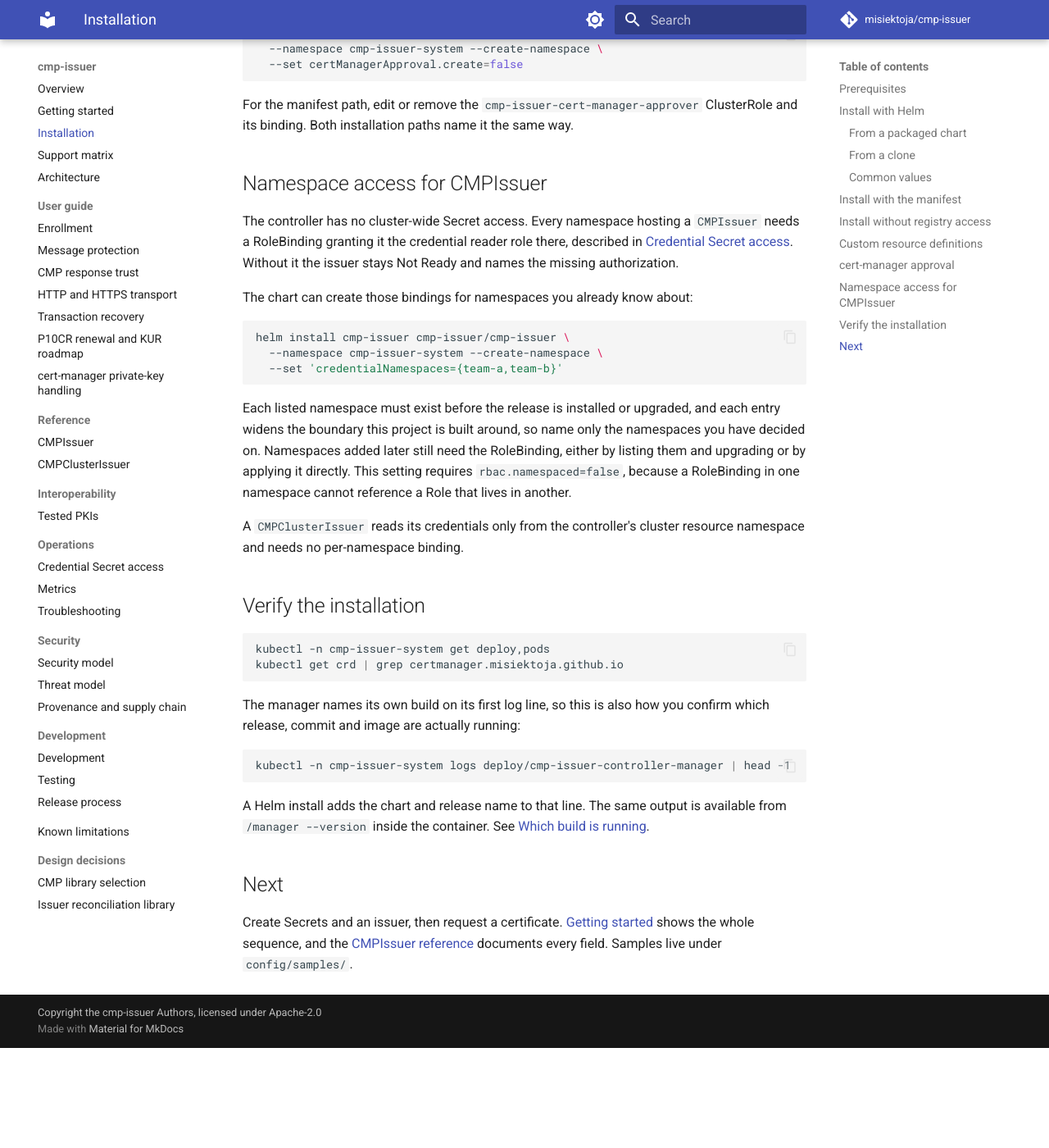
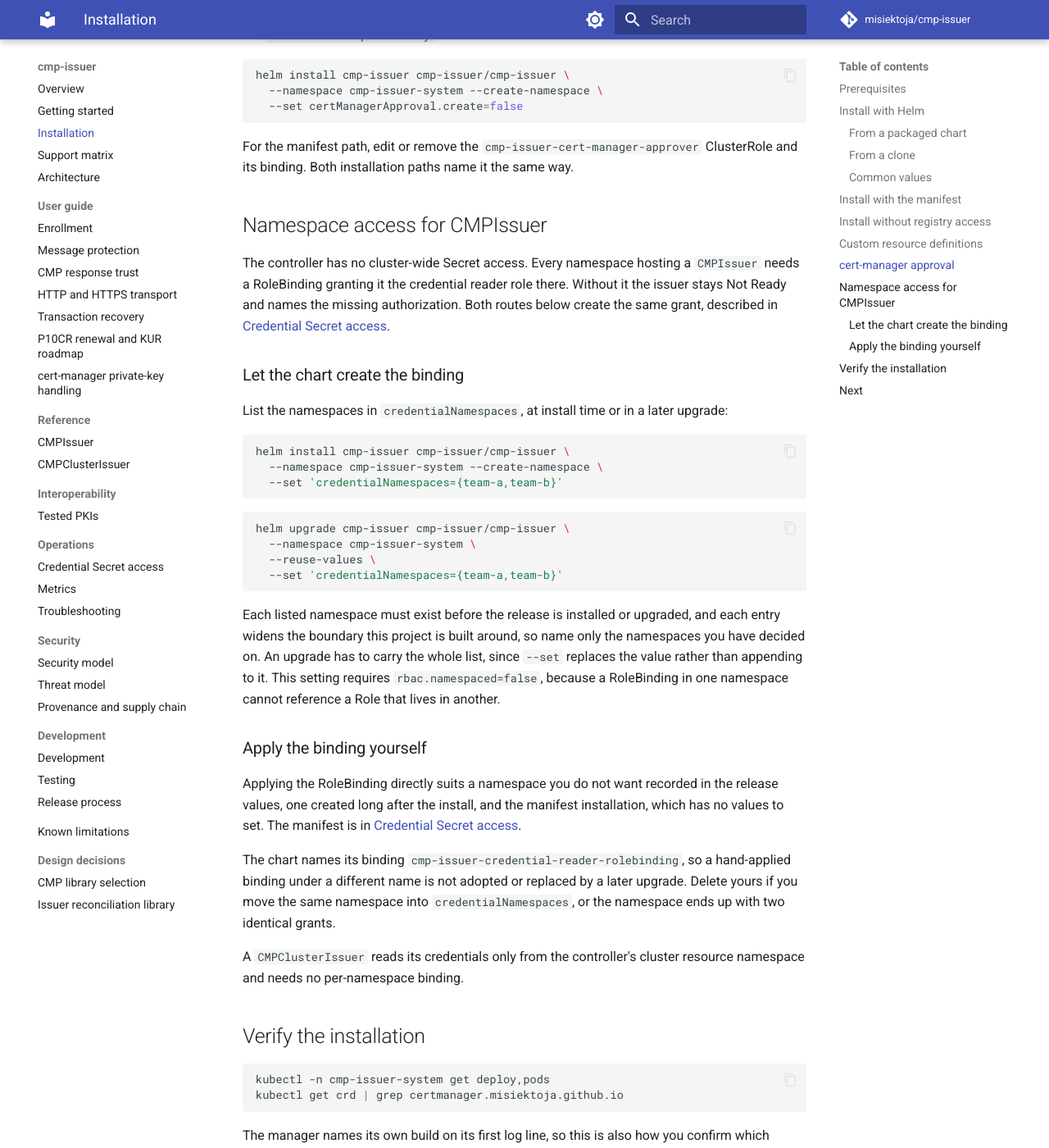
Before and after one commit to misiektoja/cmp-issuer, an MkDocs documentation site: the page built from docs/installation.md, in a window 1280 px wide and 1400 px high, scrolled down 4648 px. Shown: the whole window at 82% size. Built offline with MkDocs 1.6.1 and Material for MkDocs 9.7.7, drawn with Linux system fonts in a browser that asks for light colours; comment, search, counter and statistics services are not loaded; before the commit the page ends 5926 px from its top, so only the background shows below that; some of the changed text lies outside the part shown.

Commit message:
docs(installation): list both routes to a credential reader binding

````diff
--- a/docs/installation.md
+++ b/docs/installation.md
@@ -75,8 +75,10 @@ kubectl apply -f cmp-issuer-<version>-install.yaml
 ```
 
 It installs the same CRDs, RBAC, cert-manager approval permission and controller Deployment in
-`cmp-issuer-system`, plus a ClusterRoleBinding that lets the controller read Secrets **only** in
-`cmp-issuer-system`. Neither installation path grants Secret access in workload namespaces.
+`cmp-issuer-system`, plus a RoleBinding that lets the controller read Secrets **only** in
+`cmp-issuer-system`. Neither installation path grants Secret access in workload namespaces on its own,
+and the manifest has no values to set, so a `CMPIssuer` namespace is authorized by applying the
+RoleBinding yourself.
 
 The metrics endpoint serves HTTPS and authorizes every scrape, the same as the chart. It is the one
 place where the two paths differ in what they offer: the chart can have cert-manager issue the metrics
@@ -188,11 +190,13 @@ binding. Both installation paths name it the same way.
 ## Namespace access for CMPIssuer
 
 The controller has no cluster-wide Secret access. Every namespace hosting a `CMPIssuer` needs a
-RoleBinding granting it the credential reader role there, described in
-[Credential Secret access](operations/secret-access.md). Without it the issuer stays Not Ready and names
-the missing authorization.
+RoleBinding granting it the credential reader role there. Without it the issuer stays Not Ready and
+names the missing authorization. Both routes below create the same grant, described in
+[Credential Secret access](operations/secret-access.md).
 
-The chart can create those bindings for namespaces you already know about:
+### Let the chart create the binding
+
+List the namespaces in `credentialNamespaces`, at install time or in a later upgrade:
 
 ```bash
 helm install cmp-issuer cmp-issuer/cmp-issuer \
@@ -200,11 +204,28 @@ helm install cmp-issuer cmp-issuer/cmp-issuer \
   --set 'credentialNamespaces={team-a,team-b}'
 ```
 
+```bash
+helm upgrade cmp-issuer cmp-issuer/cmp-issuer \
+  --namespace cmp-issuer-system \
+  --reuse-values \
+  --set 'credentialNamespaces={team-a,team-b}'
+```
+
 Each listed namespace must exist before the release is installed or upgraded, and each entry widens the
-boundary this project is built around, so name only the namespaces you have decided on. Namespaces
-added later still need the RoleBinding, either by listing them and upgrading or by applying it directly.
-This setting requires `rbac.namespaced=false`, because a RoleBinding in one namespace cannot reference a
-Role that lives in another.
+boundary this project is built around, so name only the namespaces you have decided on. An upgrade has
+to carry the whole list, since `--set` replaces the value rather than appending to it. This setting
+requires `rbac.namespaced=false`, because a RoleBinding in one namespace cannot reference a Role that
+lives in another.
+
+### Apply the binding yourself
+
+Applying the RoleBinding directly suits a namespace you do not want recorded in the release values, one
+created long after the install, and the manifest installation, which has no values to set. The manifest
+is in [Credential Secret access](operations/secret-access.md#apply-the-rolebinding-yourself).
+
+The chart names its binding `cmp-issuer-credential-reader-rolebinding`, so a hand-applied binding under
+a different name is not adopted or replaced by a later upgrade. Delete yours if you move the same
+namespace into `credentialNamespaces`, or the namespace ends up with two identical grants.
 
 A `CMPClusterIssuer` reads its credentials only from the controller's cluster resource namespace and
 needs no per-namespace binding.
````
